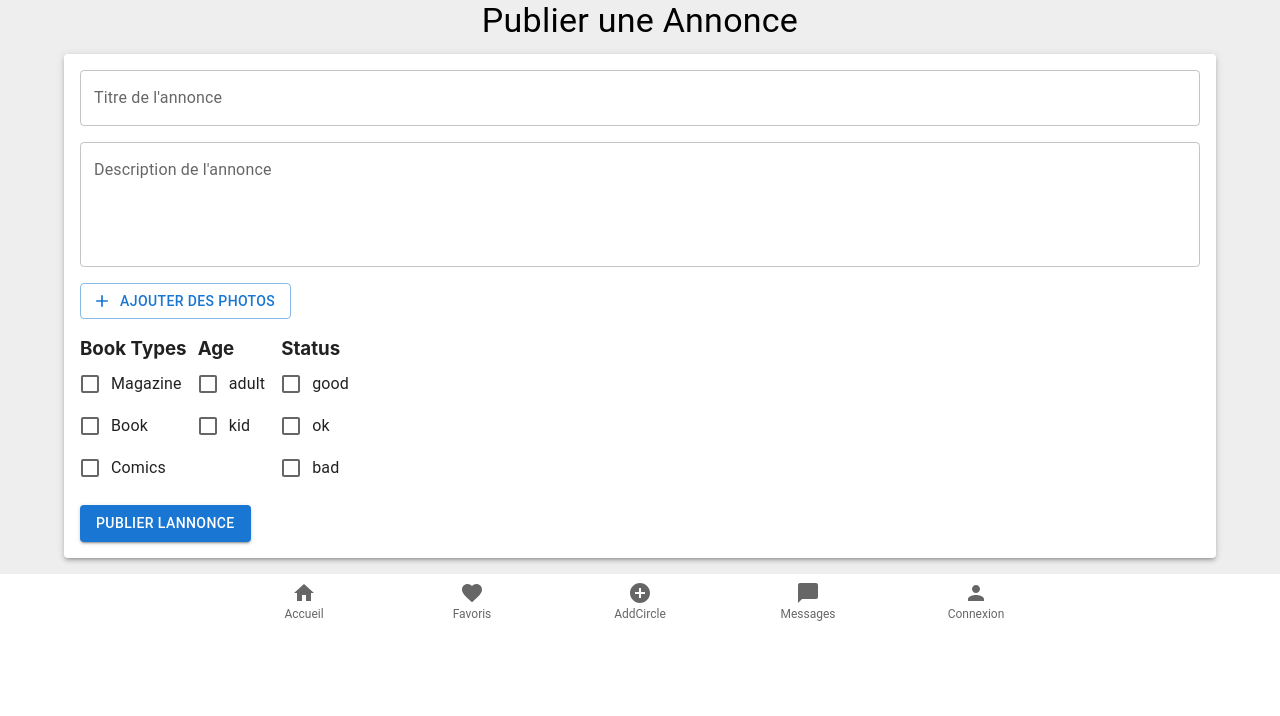
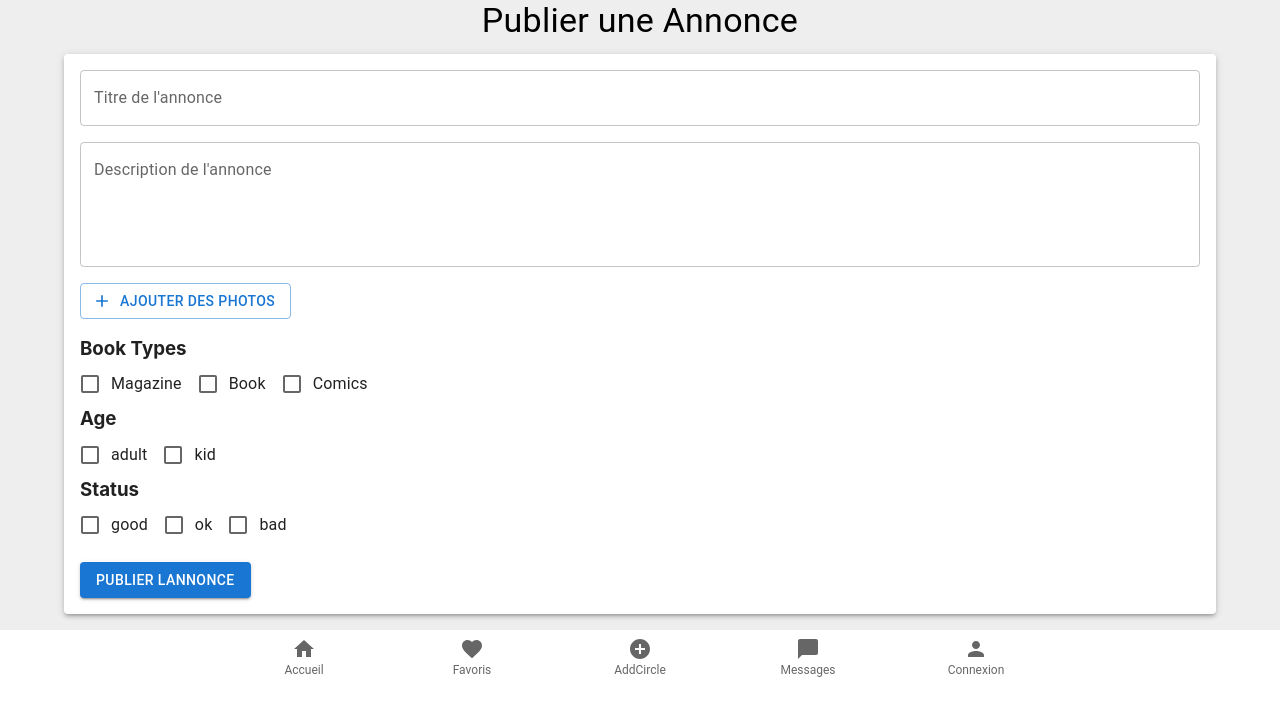
Before and after one commit to VinceBmmrt/projet-2-sensi-bd, a React (Vite) app: page /new-post in a window 1280 px wide. Shown: the top 716 px of the page. Built offline with nearby package versions, Linux system fonts and the light colour scheme.

Commit message:
refacto css checkboxes in a row

```diff
--- a/src/components/AddPostPage/AddPostPage.tsx
+++ b/src/components/AddPostPage/AddPostPage.tsx
@@ -118,11 +118,11 @@ function AddPostPage() {
                 </IconButton>
               </Grid>
             ))}
-            <Grid item xs={12} style={{ display: 'flex' }}>
+            <Grid item xs={12}>
               <div>
                 <h3>Book Types</h3>
 
-                <FormGroup>
+                <FormGroup style={{ display: 'flex', flexDirection: 'row' }}>
                   <FormControlLabel
                     control={
                       <Checkbox
@@ -160,7 +160,7 @@ function AddPostPage() {
               </div>
               <div>
                 <h3>Age</h3>
-                <FormGroup>
+                <FormGroup style={{ display: 'flex', flexDirection: 'row' }}>
                   <FormControlLabel
                     control={
                       <Checkbox
@@ -183,7 +183,7 @@ function AddPostPage() {
               </div>
               <div>
                 <h3>Status</h3>
-                <FormGroup>
+                <FormGroup style={{ display: 'flex', flexDirection: 'row' }}>
                   <FormControlLabel
                     control={
                       <Checkbox
```
